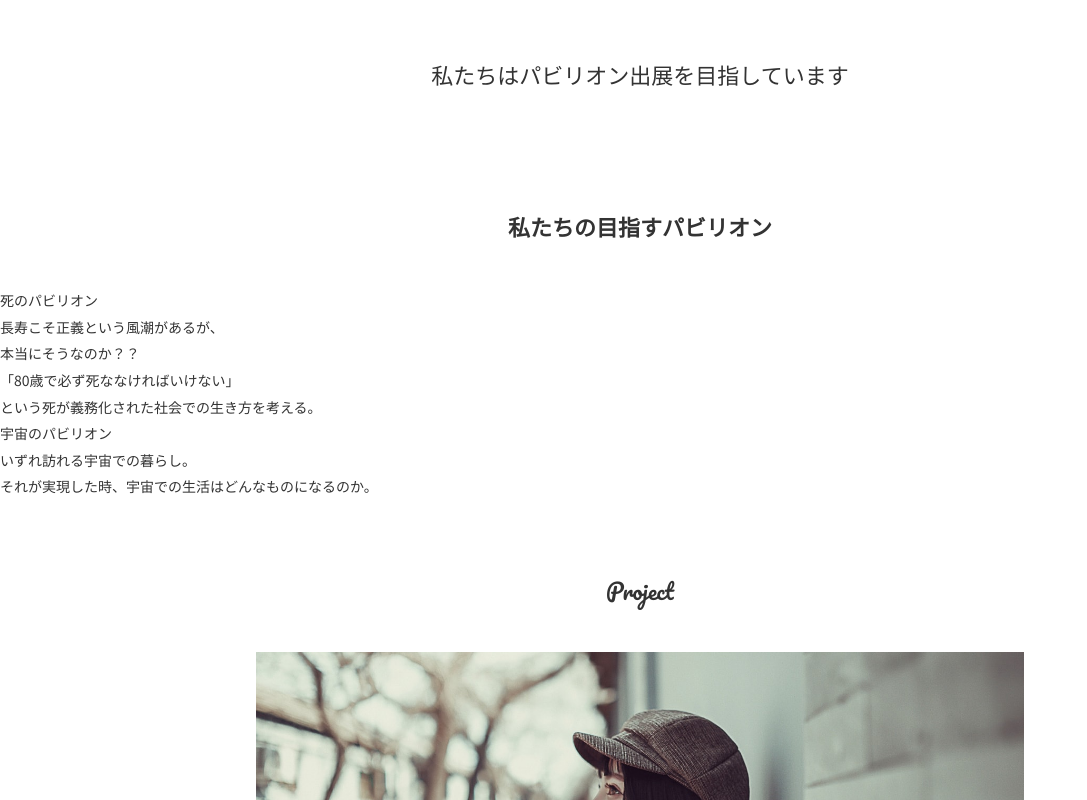
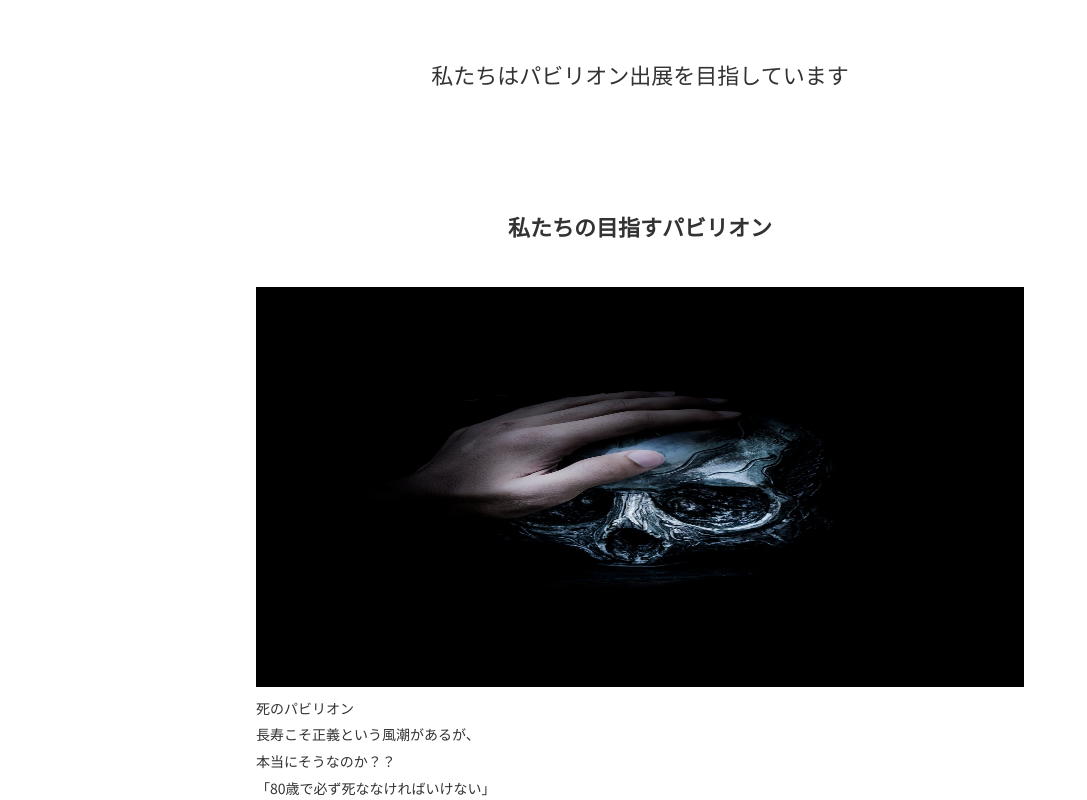
Before and after one commit to kazuhitonakayama/Honaikude, a plain HTML site: page index.html in a window 1280 px wide. Shown: the part 860-1660 px from the top of the page, without its empty margins (0-1087 px from the left). Drawn offline with nearby package versions, Linux system fonts and the light colour scheme.

Commit message:
pavillion画像　組み込み

```diff
--- a/css/style.css
+++ b/css/style.css
@@ -154,6 +154,29 @@ section h2{
 
 /* pavillion
 ------------------------------------------------------------*/
+#pavillion {
+	width: 60%;
+	margin: auto;
+}
+
+.pavillion-contents {
+	width: 100%;
+}
+
+.pavillion-first {
+	width: 100%;
+}
+
+.pavillion-first img {
+	width: 100%;
+	height: 400px;
+}
+
+
+.pavillion-second {
+	width: 100%;
+}
+
 .ourpavillion {
 	font-weight: bold;
 }
--- a/index.html
+++ b/index.html
@@ -52,6 +52,7 @@
 	</header>
 	<div class="pavillion-contents">
 		<div class="pavillion-first">
+			<img src="./images/death.jpeg" alt="">
 			<div class="pavillion-first-title">死のパビリオン</div>
 			<div class="pavillion-first-text">
 				<p>長寿こそ正義という風潮があるが、<br>本当にそうなのか？？</p>
@@ -59,6 +60,7 @@
 			</div>
 		</div>
 		<div class="pavillion-second">
+			<img src="./images/space.jpg" alt="">
 			<div class="pavillion-second-title">宇宙のパビリオン</div>
 			<div class="pavillion-second-text">
 				<p>いずれ訪れる宇宙での暮らし。</p>
--- a/js/script.js
+++ b/js/script.js
@@ -36,5 +36,5 @@ $(function(){
 		$('#menuBtn').removeClass('close');
 	});
 	$('h1.ourmission').hide().fadeIn(10000);
-	$('span.large').hide().fadeIn(100);
+	$('span.large').hide().fadeIn(50);
 });
```
Also changed, not shown: images/death.jpeg (added), images/space.jpg (added).
